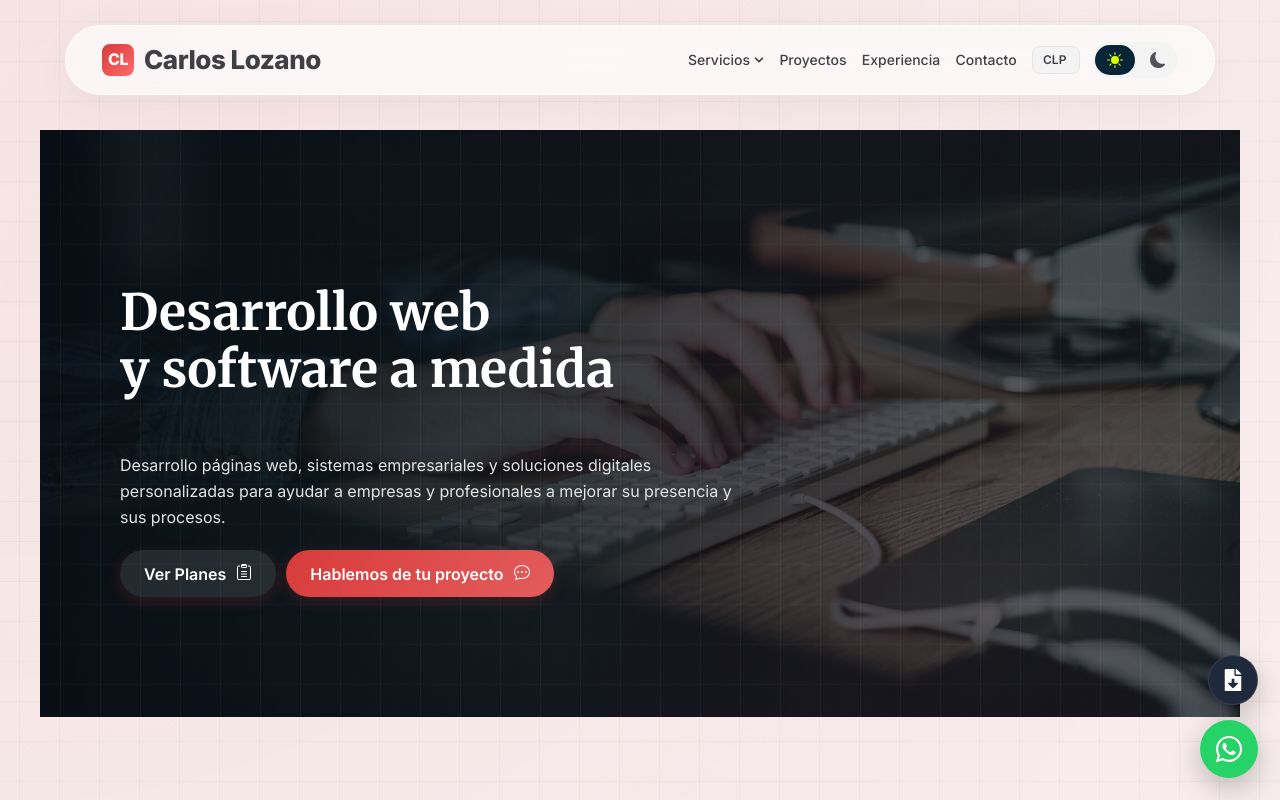
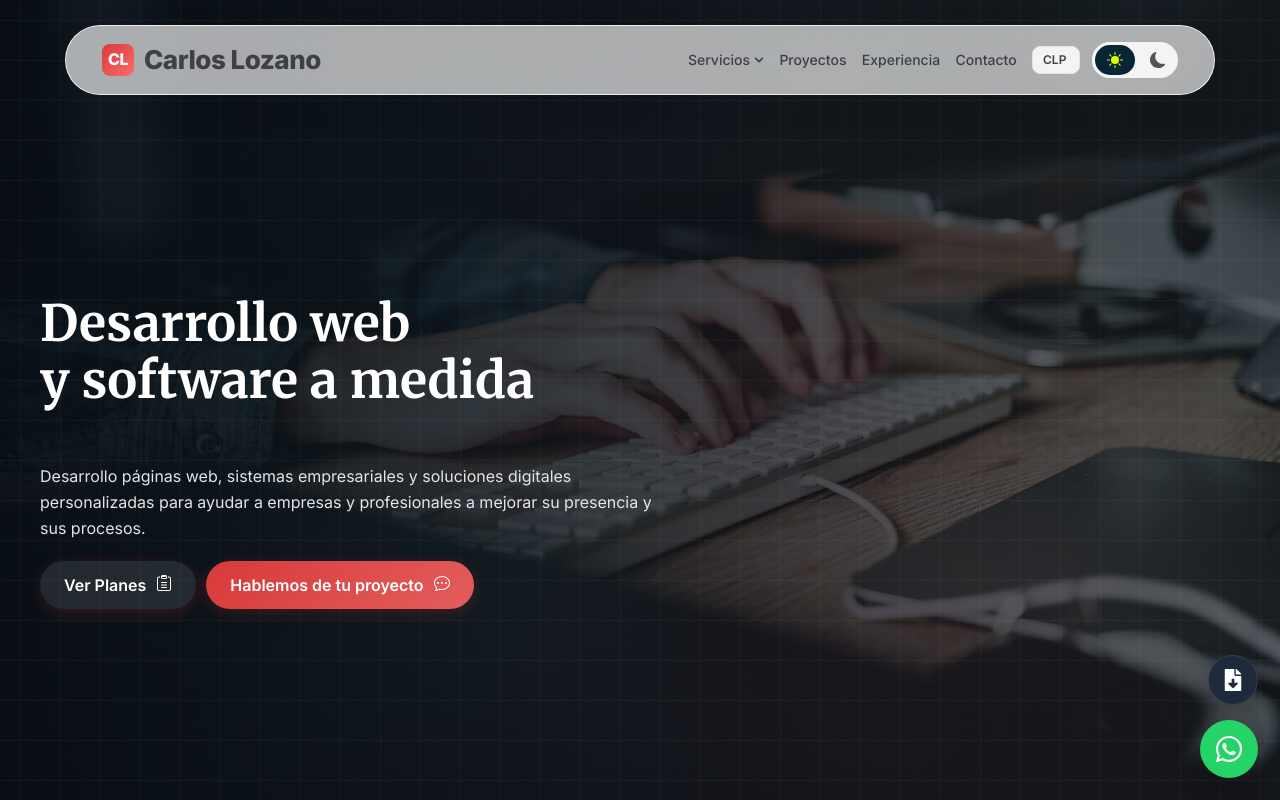
Before and after one commit to CarlosL-Code/Portafolio_react, a React (Vite) app: page / in a window 1280 px wide. Shown: the top 800 px of the page. Built offline with nearby package versions, Linux system fonts and the light colour scheme.

Commit message:
UI: Make Hero section full screen width and height

```diff
--- a/src/App.jsx
+++ b/src/App.jsx
@@ -34,9 +34,11 @@ function App() {
   return (
     <>
       <div className="mouse-glow"></div>
+
+      <Hero />
+
       <main className="contenedor">
         <Header currency={currency} setCurrency={setCurrency} />
-        <Hero />
         <AcercaDe />
         <ExperienciaProfesional />
         <Clientes />
--- a/src/componentes/layout/Hero.css
+++ b/src/componentes/layout/Hero.css
@@ -4,11 +4,15 @@
     background-image: url('/assets/header2.jpg');
     background-size: cover;
     background-position: center;
+    background-attachment: fixed; /* Parallax effect */
     overflow: hidden;
     color: #fff;
     position: relative;
-    padding: 120px 80px;
-    margin-top: 130px; /* Compensa el header fijo para que no lo tape */
+    width: 100%;
+    min-height: 100vh;
+    display: flex;
+    align-items: center;
+    padding: 150px 0 80px 0; /* Compensa el header fijo para que no lo tape */
 
     .contenido{
         position: relative;
--- a/src/componentes/layout/Hero.jsx
+++ b/src/componentes/layout/Hero.jsx
@@ -4,6 +4,7 @@ const Hero = () => {
   return (
     <>
       <section className="hero">
+        <div className="contenedor">
           <div className="contenido">
             <h1 className="titulo">
               <span>Desarrollo web</span>y software a medida
@@ -12,7 +13,6 @@ const Hero = () => {
               Desarrollo páginas web, sistemas empresariales y soluciones digitales personalizadas para ayudar a empresas y profesionales a mejorar su presencia y sus procesos.
             </p>
             <div className="botones">
-
 
               <a href="#planes" className="boton transparente">
                 Ver Planes
@@ -48,7 +48,7 @@ const Hero = () => {
               </a>
             </div>
           </div>
-
+        </div>
       </section>
     </>
   );
```
Lines whose indentation alone changed are shown as unchanged.
